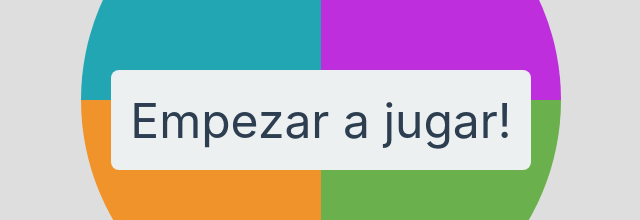
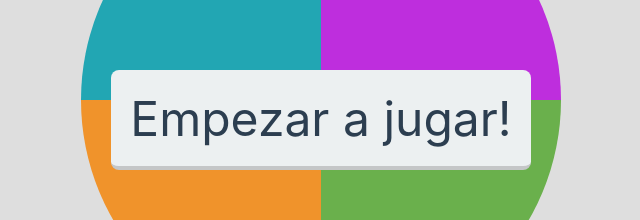
Before and after one commit to jgestradam/Simon-says-game, a plain HTML site: page index.html in a window 1280 px wide. Shown: the part 220-440 px from the top of the page, without its empty margins (319-959 px from the left). Drawn offline with nearby package versions, Linux system fonts and the light colour scheme.

Commit message:
modificat

```diff
--- a/css/style.css
+++ b/css/style.css
@@ -72,7 +72,7 @@
       background: #ecf0f1;
       color: #2c3e50;
       border: none;
-      /* border-bottom: 4px solid #c4c6c7; */
+      border-bottom: 4px solid #c4c6c7;
       border-radius: 8px;
       font-size: 3em;
       position: absolute;
```
